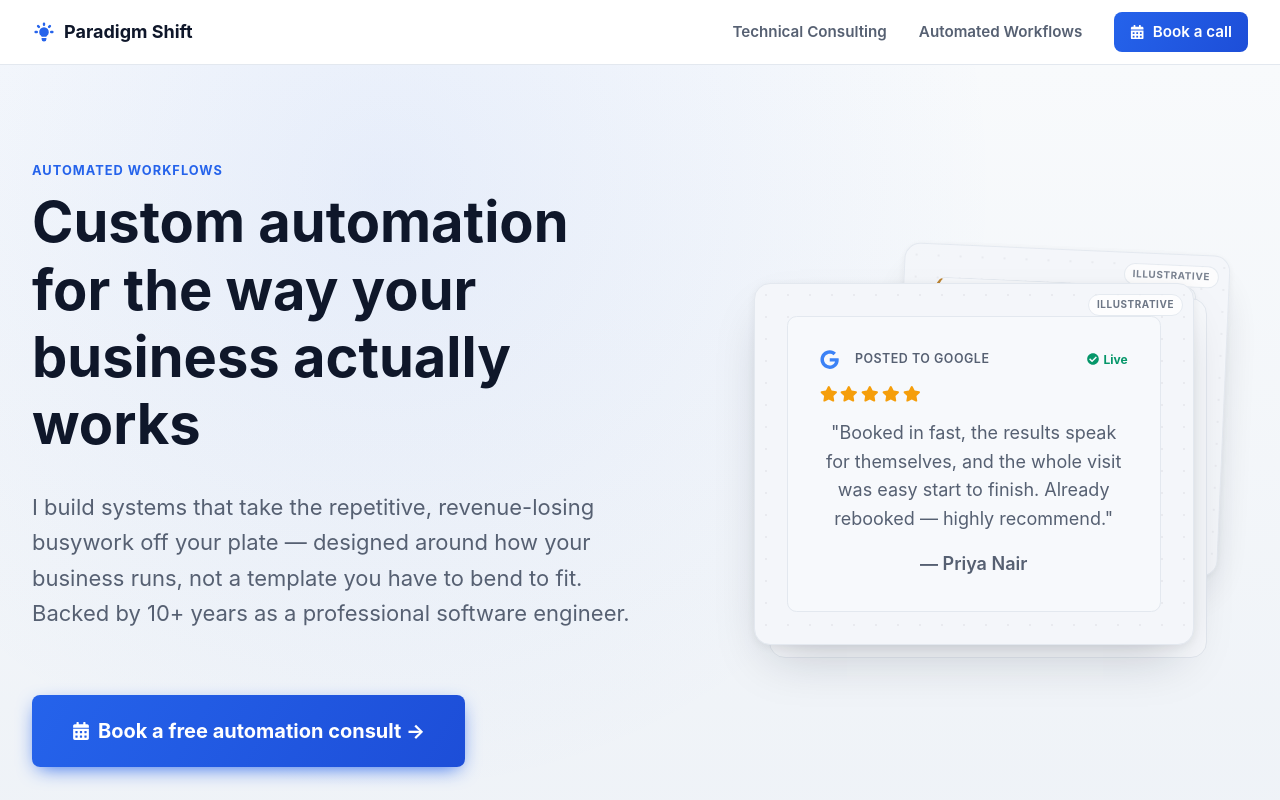
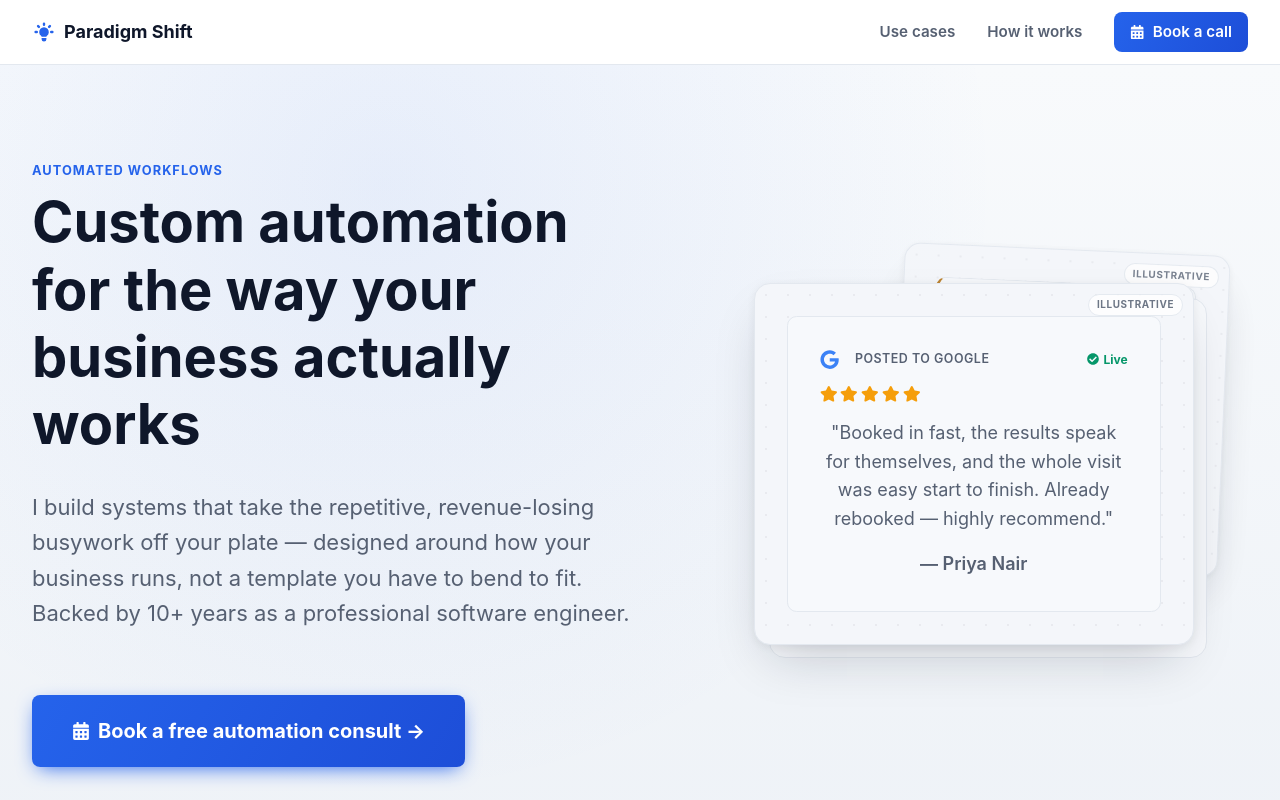
Before and after one commit to paradigmbrian/consulting, a React (Vite) app: page / in a window 1280 px wide. Shown: the top 800 px of the page. Built offline with nearby package versions, Linux system fonts and the light colour scheme.

Commit message:
feat: trim nav to AI-services focus; consulting + links in footer; hash-scroll manager

```diff
--- a/src/components/Footer.css
+++ b/src/components/Footer.css
@@ -13,6 +13,25 @@
   margin: 0 auto;
 }
 
+.footer-links {
+  display: flex;
+  flex-wrap: wrap;
+  justify-content: center;
+  gap: var(--spacing-sm) var(--spacing-md);
+  margin-bottom: var(--spacing-md);
+}
+
+.footer-links a {
+  /* Intentional: light-on-dark footer links, see .footer above. */
+  color: rgba(255, 255, 255, 0.7);
+  font-size: 0.9rem;
+  font-weight: 600;
+}
+
+.footer-links a:hover {
+  color: #ffffff;
+}
+
 .footer-text {
   font-size: 0.875rem;
   /* Intentional: light text on the dark footer ground, see .footer above. */
--- a/src/components/Footer.tsx
+++ b/src/components/Footer.tsx
@@ -1,20 +1,32 @@
-import './Footer.css'
+import { Link } from "react-router-dom";
+import { CALENDLY_URL } from "../data/site";
+import "./Footer.css";
 
 const Footer = () => {
   return (
     <footer className="footer">
       <div className="container">
         <div className="footer-content">
+          <nav className="footer-links">
+            <Link to="/#use-cases">Use cases</Link>
+            <Link to="/#how-it-works">How it works</Link>
+            <Link to="/services/technical-consulting">
+              Technical consulting
+            </Link>
+            <a href={CALENDLY_URL} target="_blank" rel="noopener noreferrer">
+              Book a call
+            </a>
+          </nav>
           <p className="footer-text">
             © {new Date().getFullYear()} Paradigm Shift Software Development, LLC
           </p>
           <p className="footer-tagline">
-            Making the right early technology decisions
+            AI-powered automation, built on the tools you already use.
           </p>
         </div>
       </div>
     </footer>
-  )
-}
+  );
+};
 
-export default Footer
+export default Footer;
--- a/src/components/Header.tsx
+++ b/src/components/Header.tsx
@@ -1,7 +1,7 @@
 import { Link } from "react-router-dom";
 import { HiLightBulb } from "react-icons/hi";
 import { FaCalendarAlt } from "react-icons/fa";
-import { publishedServices, servicePath } from "../data/services";
+import { CALENDLY_URL } from "../data/site";
 import "./Header.css";
 
 const Header = () => {
@@ -13,17 +13,14 @@ const Header = () => {
           <span className="site-header-brand-text">Paradigm Shift</span>
         </Link>
         <nav className="site-header-nav">
-          {publishedServices.map((service) => (
-            <Link
-              key={service.slug}
-              to={servicePath(service.slug)}
-              className="site-header-link"
-            >
-              {service.label}
-            </Link>
-          ))}
+          <Link to="/#use-cases" className="site-header-link">
+            Use cases
+          </Link>
+          <Link to="/#how-it-works" className="site-header-link">
+            How it works
+          </Link>
           <a
-            href="https://calendly.com/brian-paradigmshiftdev/30min"
+            href={CALENDLY_URL}
             className="site-header-cta"
             target="_blank"
             rel="noopener noreferrer"
--- a/src/components/ScrollToTop.tsx
+++ b/src/components/ScrollToTop.tsx
@@ -2,15 +2,28 @@ import { useEffect } from "react";
 import { useLocation } from "react-router-dom";
 
 /**
- * React Router does not reset scroll on navigation. Without this, clicking a
- * card partway down the index page lands you partway down the next page.
+ * Scroll manager. React Router resets neither on navigation nor for hash
+ * targets. On a plain navigation we jump to the top (without this, clicking a
+ * card partway down one page lands you partway down the next). When the URL
+ * carries a hash (e.g. the nav's "Use cases" → /#use-cases), we scroll that
+ * section into view instead — retried on the next frame so it also works when
+ * arriving from another page before the target has mounted.
  */
 const ScrollToTop = () => {
-  const { pathname } = useLocation();
+  const { pathname, hash } = useLocation();
 
   useEffect(() => {
+    if (hash) {
+      const scrollToHash = () => {
+        const el = document.getElementById(hash.slice(1));
+        if (el) el.scrollIntoView({ behavior: "smooth" });
+      };
+      // one frame later so a freshly-navigated page has laid out its sections
+      requestAnimationFrame(scrollToHash);
+      return;
+    }
     window.scrollTo(0, 0);
-  }, [pathname]);
+  }, [pathname, hash]);
 
   return null;
 };
```
